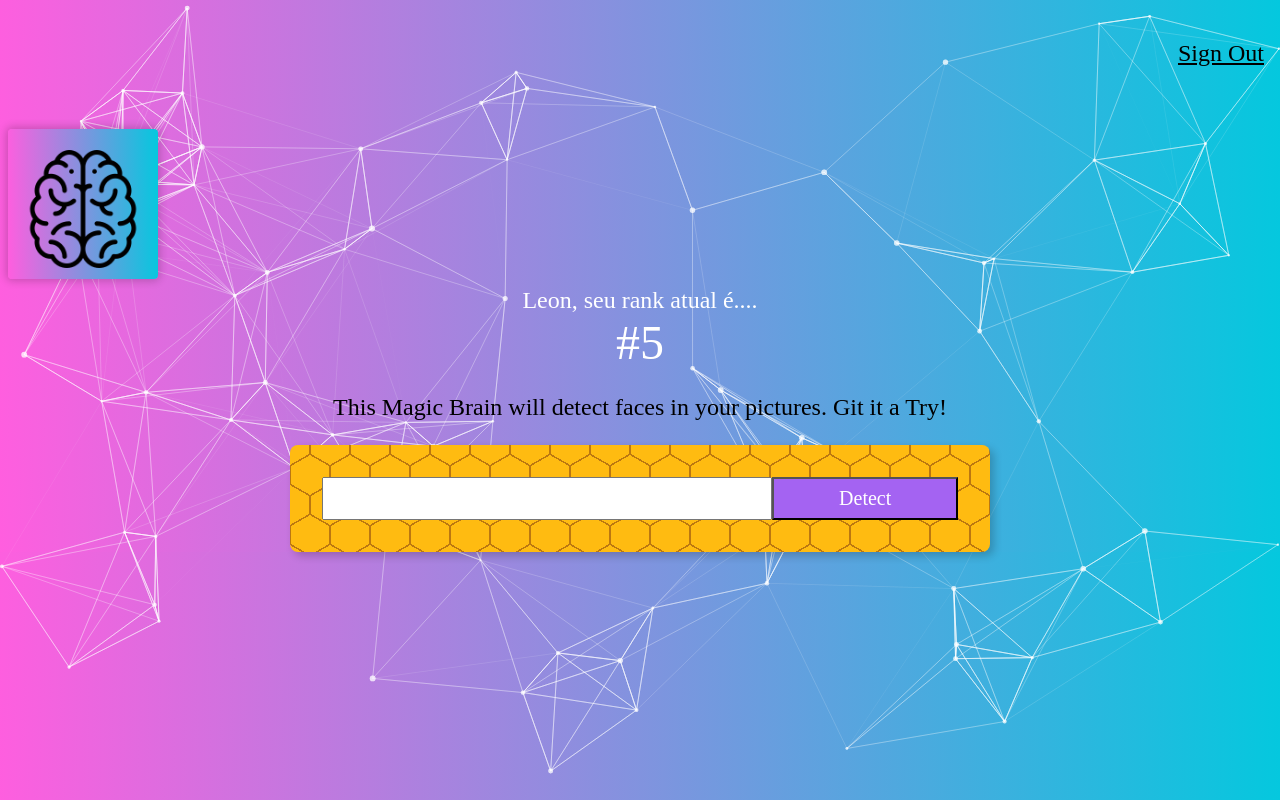
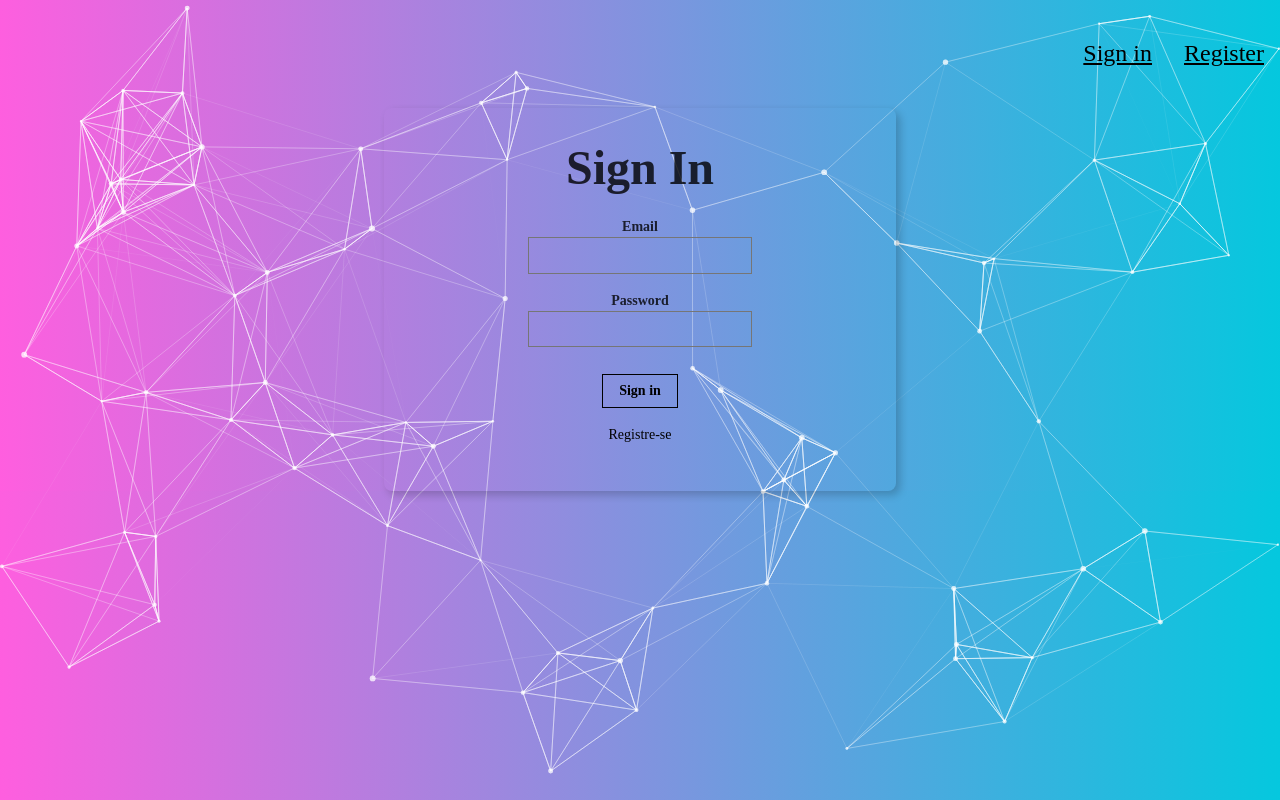
Before and after one commit to malkavianleon/facedetect, a React (Create React App) app: page / in a window 1280 px wide. Built offline with nearby package versions, Linux system fonts and the light colour scheme; what clarifai would draw is missing.

Commit message:
Front End Completo
Código da parte de Front End completo, porém o mesmo ainda precisa ser refatorado.
PS: Criar uma nova branch quando for relatorar o código

```diff
--- a/src/App.js
+++ b/src/App.js
@@ -4,6 +4,8 @@
 import FaceRecongnition from './components/FaceRecongnition/FaceRecongnition';
 import Logo from './components/Logo/Logo';
 import ImageLinkForm from './components/ImageLinkForm/ImageLinkForm';
+import Register from './components/Register/Register';
+import Signin from './components/Signin/Signin';
 import Rank from './components/Rank/Rank';
 import Particles from 'react-tsparticles';
 import Clarifai from 'clarifai';
@@ -91,7 +93,9 @@
     this.state = {
       input: '',
       imageUrl: '',
-      box: {}
+      box: {},
+      route: 'signin',
+      isSignedIn: false
     }
   }
 
@@ -109,7 +113,6 @@
   }
 
   displayFaceBox = (box) => {
-    console.log(box)
     this.setState({box: box});
   }
 
@@ -128,18 +131,34 @@
    .catch(err => console.log(err));
    };
 
+   onRouteChange = (route) => {
+     if(route === 'signout') {
+       this.setState({isSignedIn: false})
+     } else if (route === 'home') {
+       this.setState({isSignedIn: true})
+     }
+     this.setState({route: route})
+   }
 
   render() {
+    const { isSignedIn, imageUrl, route, box } = this.state;
     return (
     <div className="App">
-      <Particles className='particles' id="tsparticles"
-      options={particlesOptions}
-    />
-      <Navigation />
-      <Logo />
-      <Rank />
-      <ImageLinkForm onInputChange={this.onInputChange} onButtonSubmit={this.onButtonSubmit}/>
-      <FaceRecongnition box={this.state.box} imageUrl={this.state.imageUrl} />
+      <Particles className='particles' id="tsparticles" options={particlesOptions} />
+      <Navigation isSignedIn={isSignedIn} onRouteChange={this.onRouteChange} />
+      {route === 'home'
+        ?  <div>
+            <Logo />
+            <Rank />
+            <ImageLinkForm onInputChange={this.onInputChange} onButtonSubmit={this.onButtonSubmit}/>
+            <FaceRecongnition box={box} imageUrl={imageUrl} />
+            </div>
+        :   (
+            route === 'signin'
+        ?   <Signin onRouteChange={this.onRouteChange}/>
+        :   <Register onRouteChange={this.onRouteChange}/>
+        )
+      }
     </div>
     );
    }
--- a/src/components/Navigation/Navigation.js
+++ b/src/components/Navigation/Navigation.js
@@ -1,11 +1,20 @@
 import React from 'react';
 
-const Navigation = () => {
-    return (
+const Navigation = ({ onRouteChange, isSignedIn }) => {
+        if (isSignedIn) {
+        return (
         <nav style={{display: 'flex', justifyContent: 'flex-end'}}>
-            <p className='f3 link dim black underline pa3 pointer'> Sign Out</p>
+            <p onClick={() => onRouteChange('signin')} className='f3 link dim black underline pa3 pointer'> Sign Out</p>
         </nav>
-    );
+        );
+    } else {
+        return (
+        <nav style={{display: 'flex', justifyContent: 'flex-end'}}>
+            <p onClick={() => onRouteChange('signin')} className='f3 link dim black underline pa3 pointer'> Sign in</p>
+            <p onClick={() => onRouteChange('register')} className='f3 link dim black underline pa3 pointer'> Register</p>
+        </nav>
+        );
+    }
 }
 
 export default Navigation;
--- /dev/null
+++ b/src/components/Register/Register.js
@@ -0,0 +1,38 @@
+import React from 'react';
+
+
+const Register = ({ onRouteChange }) => {
+    return (
+        <article className="br3  mw6 shadow-5 center">
+        <main className="pa4 black-80">
+        <div className="measure">
+          <fieldset id="sign_up" className="ba b--transparent ph0 mh0">
+            <legend className="f1 fw6 ph0 mh0">Registre-se</legend>
+            <div className="mt3">
+              <label className="db fw6 lh-copy f6" htmlFor="nome-address">Nome</label>
+              <input className="pa2 input-reset ba bg-transparent hover-bg-black hover-white w-100" type="nome" name="nome"  id="nome" />
+            </div>
+            <div className="mt3">
+              <label className="db fw6 lh-copy f6" htmlFor="email-address">Email</label>
+              <input className="pa2 input-reset ba bg-transparent hover-bg-black hover-white w-100" type="email" name="email-address"  id="email-address" />
+            </div>
+            <div className="mv3">
+              <label className="db fw6 lh-copy f6" htmlFor="password">Password</label>
+              <input className="b pa2 input-reset ba bg-transparent hover-bg-black hover-white w-100" type="password" name="password"  id="password" />
+            </div>
+          </fieldset>
+          <div className="">
+            <input
+            onClick={() => onRouteChange('home')}
+            className="b ph3 pv2 input-reset ba b--black bg-transparent grow pointer f6 dib"
+            type="submit"
+            value="Registrar" />
+          </div>
+        </div>
+      </main>
+      </article>
+    );
+}
+
+
+export default Register;
--- /dev/null
+++ b/src/components/Signin/Signin.js
@@ -0,0 +1,37 @@
+import React from 'react';
+
+
+const Signin = ({ onRouteChange }) => {
+    return (
+        <article className="br3  mw6 shadow-5 center">
+        <main className="pa4 black-80">
+        <div className="measure">
+          <fieldset id="sign_up" className="ba b--transparent ph0 mh0">
+            <legend className="f1 fw6 ph0 mh0">Sign In</legend>
+            <div className="mt3">
+              <label className="db fw6 lh-copy f6" htmlFor="email-address">Email</label>
+              <input className="pa2 input-reset ba bg-transparent hover-bg-black hover-white w-100" type="email" name="email-address"  id="email-address" />
+            </div>
+            <div className="mv3">
+              <label className="db fw6 lh-copy f6" htmlFor="password">Password</label>
+              <input className="b pa2 input-reset ba bg-transparent hover-bg-black hover-white w-100" type="password" name="password"  id="password" />
+            </div>
+          </fieldset>
+          <div className="">
+            <input
+            onClick={() => onRouteChange('home')}
+            className="b ph3 pv2 input-reset ba b--black bg-transparent grow pointer f6 dib"
+            type="submit"
+            value="Sign in" />
+          </div>
+          <div className="lh-copy mt3">
+            <p onClick={() => onRouteChange('register')} className="f6 link dim black db pointer">Registre-se</p>
+          </div>
+        </div>
+      </main>
+      </article>
+    );
+}
+
+
+export default Signin;
```
